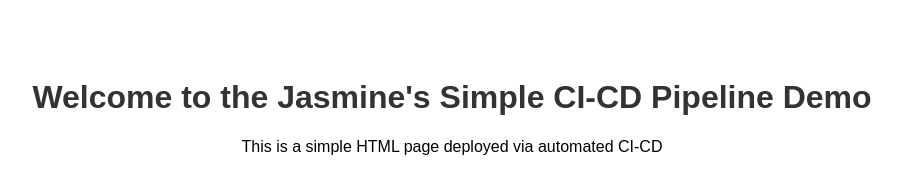
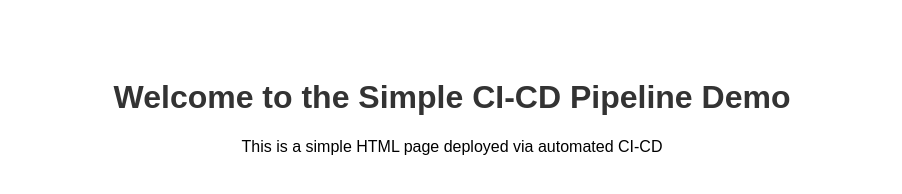
Before and after one commit to jas-nurturing-stage/mywebsite-cicd-pipeline, a plain HTML site: page index.html in a window 1280 px wide. Shown: the whole page, without its empty margins (188-1090 px from the left). Drawn offline with Linux system fonts and the light colour scheme.

Commit message:
modified HTML file

```diff
--- a/index.html
+++ b/index.html
@@ -16,7 +16,7 @@
     </style>
 </head>
 <body>
-    <h1>Welcome to the Jasmine's Simple CI-CD Pipeline Demo</h1>
+    <h1>Welcome to the Simple CI-CD Pipeline Demo</h1>
     <p>This is a simple HTML page deployed via automated CI-CD</p>
 </body>
 </html>
```
